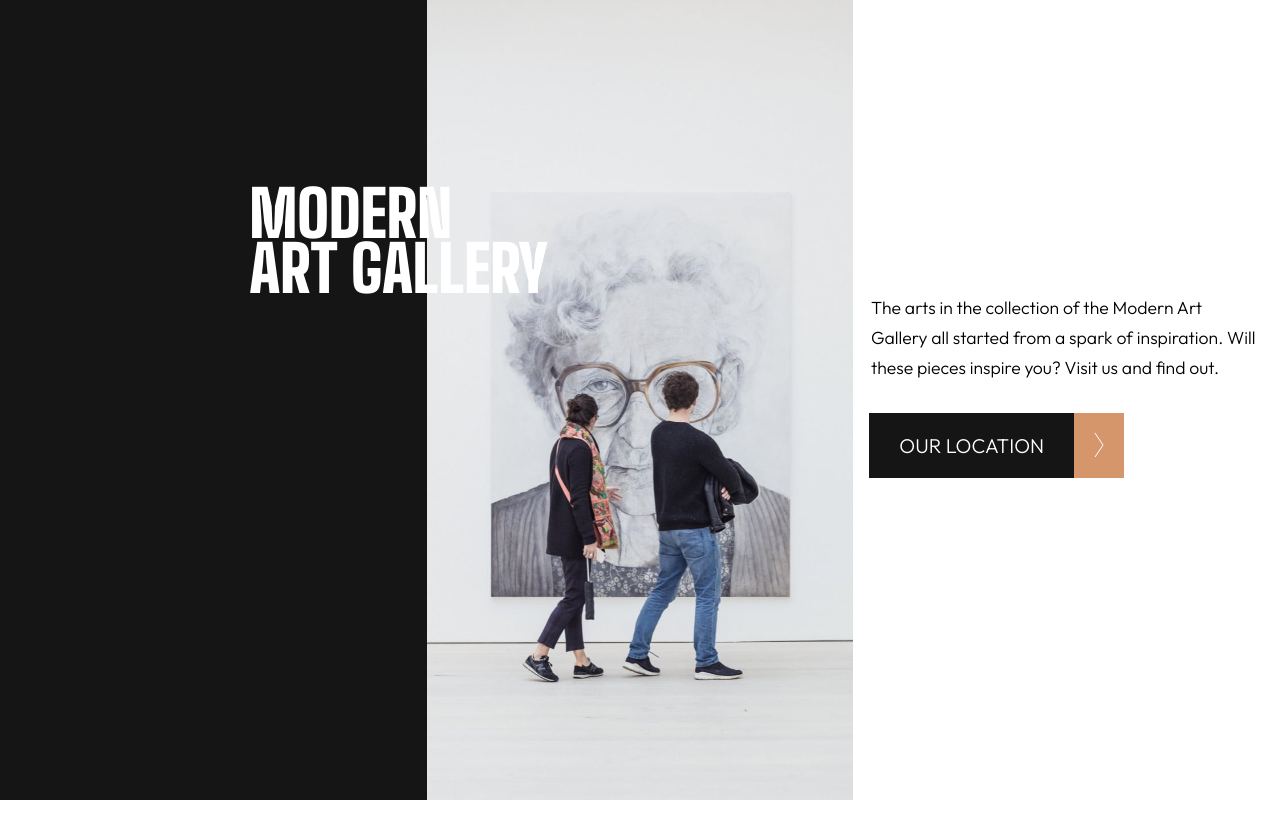
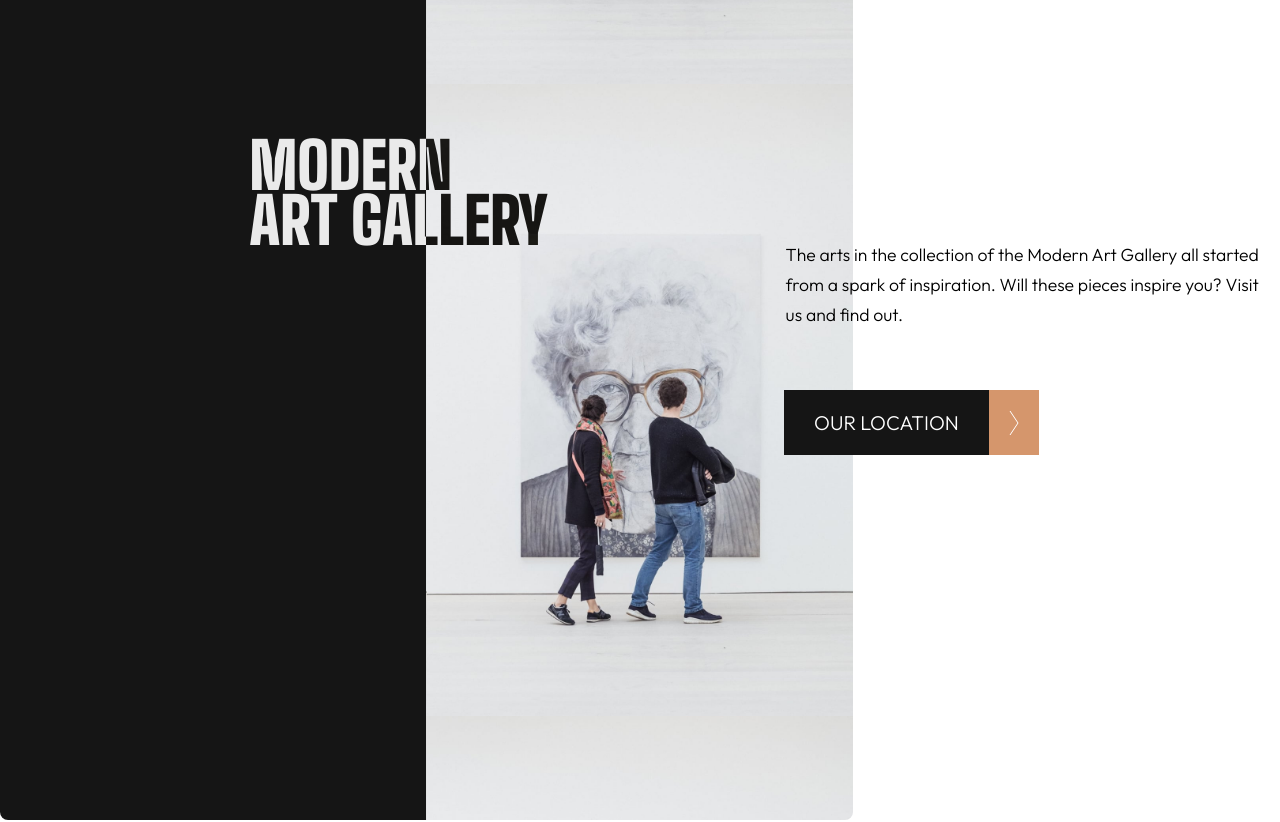
Before and after one commit to alejsdev/art-gallery-website, a plain HTML site: page index.html in a window 1280 px wide. Shown: the top 822 px of the page. Drawn offline with Linux system fonts and the light colour scheme.

Commit message:
title fix

```diff
--- a/index.html
+++ b/index.html
@@ -16,13 +16,15 @@
   </head>
   <body>
     <section class="intro">
-      <div class="column black"></div>
-      <div class="column image"></div>
-      <div class="column">
-        <h1>
+      <!-- <div class="column black">
+      </div> -->
+      <div class="column image">
+        <h1 class="text">
           Modern <br />
           Art Gallery
         </h1>
+      </div>
+      <div class="column location">
         <p>
           The arts in the collection of the Modern Art Gallery all started from a
           spark of inspiration. Will these pieces inspire you? Visit us and find
--- a/styles.css
+++ b/styles.css
@@ -5,6 +5,7 @@
   --main-grey-color: #444444;
   --main-white-color: #ffffff;
   --main-orange-color: #d5966c;
+  --main-image: url(assets/desktop/image-hero@2x.jpg);
 }
 
 body {
@@ -23,21 +24,19 @@ h3 {
   margin: 0;
   padding: 0.4em 0.3em;
   text-transform: uppercase;
-  line-height: 55px;
+  line-height: 50px;
   font-weight: 900;
 }
 
 h1 {
-  font-size: 4rem;
+  font-size: 3rem;
   font-weight: 700;
-}
-
-.text-black {
-  display: none;
+  position: absolute;
+  top: 35%;
 }
 
 h2 {
-  font-size: 3.8rem;
+  font-size: 2.8rem;
 }
 
 h3 {
@@ -92,6 +91,13 @@ section:nth-of-type(3) {
   height: 30%;
 }
 
+.location {
+  display: flex;
+  flex-direction: column;
+  justify-content: center;
+  height: 100%;
+}
+
 button {
   border: none;
   background-color: var(--main-black-color);
@@ -113,6 +119,7 @@ button {
 }
 
 /* Main section */
+
 .image,
 .image-1,
 .image-2,
@@ -174,15 +181,17 @@ footer {
     align-items: center;
   }
 
-  .black {
-    display: none;
-  }
-
   .image {
     background-image: url("./assets/tablet/image-hero@2x.jpg");
     background-size: cover;
     background-position: center;
     height: 100%;
+  }
+
+  .text {
+    position: absolute;
+    top: 6%;
+    left: 50%;
   }
 
   section:nth-of-type(2) {
@@ -203,7 +212,7 @@ footer {
   }
 
   .image-1 {
-    grid-column: 2/ 4;
+    grid-column: 2 / 4;
     background-image: url(assets/tablet/image-grid-1@2x.jpg);
     height: 100%;
     margin: 2em;
@@ -220,8 +229,8 @@ footer {
   }
 
   .image-2 {
-    grid-column: 1/ 1;
-    grid-row: 1/3;
+    grid-column: 1 / 1;
+    grid-row: 1 / 3;
     background-image: url(assets/tablet/image-grid-2@2x.jpg);
     height: 100%;
     margin: 0;
@@ -263,20 +272,54 @@ footer {
     grid-template-columns: 1fr 1fr 1fr;
   }
 
-  .black {
-    display: block;
-    background-color: var(--main-black-color);
-    height: 100%;
-    z-index: 4;
-    overflow-x: hidden;
+  .column {
+    overflow: hidden;
   }
 
-  h1 {
+  .image {
+    grid-column: 1 / 3;
+    display: flex;
+    justify-content: center;
+    align-items: center;
+    border-radius: 8px;
+    padding: 20px;
+    background: linear-gradient(
+        to right,
+        var(--main-black-color) 50%,
+        transparent 50%
+      ),
+      url(assets/desktop/image-hero@2x.jpg) right center/50% auto;
+  }
+
+  .location {
+    grid-column: 3 / 4;
+  }
+
+  .location > p {
     position: absolute;
-    top: 20%;
+    top: 30%;
+    left: 60%;
+  }
+
+  .location > button {
+    position: absolute;
+    top: 45%;
+    left: 60%;
+  }
+
+  .text {
+    font-family: "Big Shoulders Display", cursive;
+    font-size: 4rem;
+    font-weight: 700;
+    margin: 0;
+    padding: 0.4em 0.3em;
+    text-transform: uppercase;
+    line-height: 55px;
+    position: absolute;
+    top: 14%;
     left: 18%;
     color: var(--main-white-color);
-    z-index: 5;
+    mix-blend-mode: difference;
   }
 
   section:nth-of-type(2) {
@@ -300,13 +343,13 @@ footer {
   .image-2 {
     background-image: url(assets/desktop/image-grid-2@2x.jpg);
     grid-column: 1/ 3;
-    grid-row: 1/3;
+    grid-row: 1 / 3;
   }
 
   .image-3 {
     background-image: url(assets/desktop/image-grid-3@2x.jpg);
-    grid-column: 3/ 4;
-    grid-row: 1/2;
+    grid-column: 3 / 4;
+    grid-row: 1 / 2;
   }
 
   .content-b {
```
